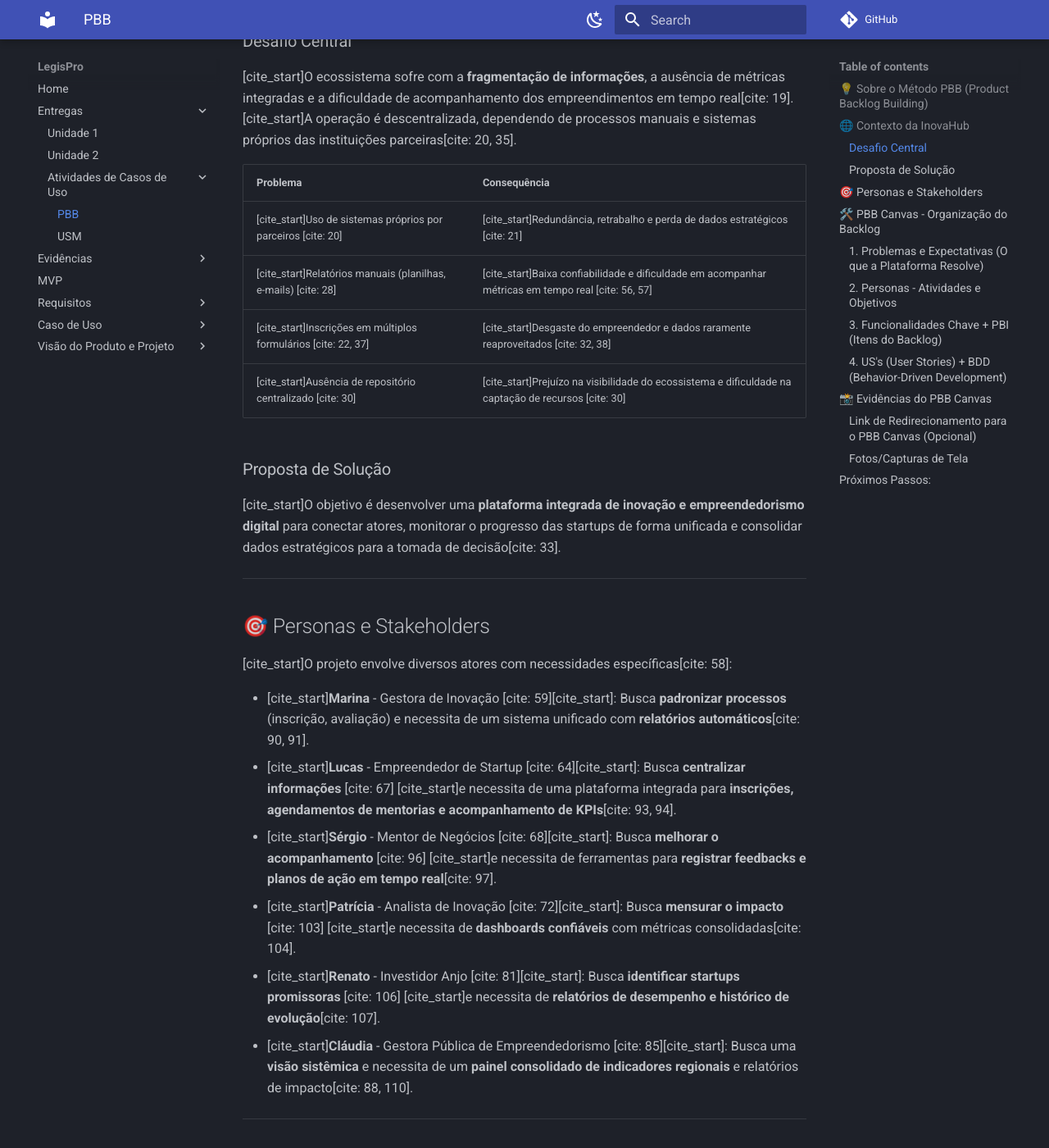
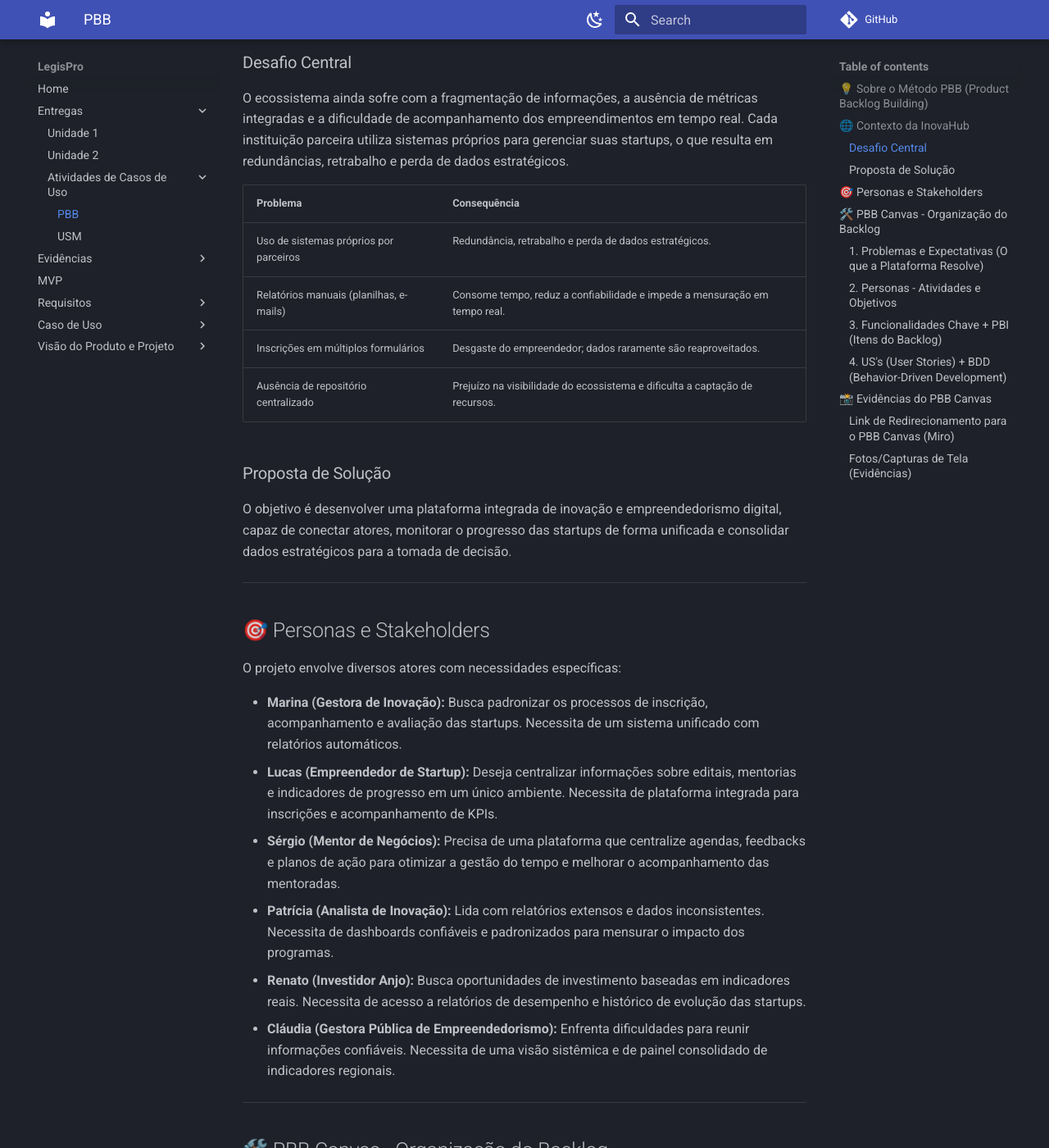
Before and after one commit to mdsreq-fga-unb/REQ-2025.2-T02-ProJuris, an MkDocs documentation site: the page built from docs/Entregas/CasosDeUso/PBB.md, in a window 1280 px wide and 1400 px high, scrolled down 642 px. Shown: the whole window at 82% size. Built offline with MkDocs 1.6.1 and Material for MkDocs 9.7.7, drawn with Linux system fonts in a browser that asks for light colours; comment, search, counter and statistics services are not loaded; some of the changed text lies outside the part shown.

Commit message:
UPDATE PBB.md e USM.md

````diff
--- a/docs/Entregas/CasosDeUso/PBB.md
+++ b/docs/Entregas/CasosDeUso/PBB.md
@@ -1,71 +1,63 @@
 # 🚀 Estudo de Caso PBB: InovaHub
+
 
 ## 💡 Sobre o Método PBB (Product Backlog Building)
 
-O PBB é um método estruturado e um Canvas que auxilia na elaboração, criação e refinamento de um **Product Backlog**. O objetivo é melhorar a clareza sobre o produto para todos os envolvidos, preparando o backlog para que a equipe de desenvolvimento comece a trabalhar de forma ágil e eficaz.
+O PBB (Product Backlog Building) é uma abordagem estruturada que ajuda equipes a traduzirem visões estratégicas e problemas complexos em funcionalidades priorizadas e histórias de usuário claras. O método e seu Canvas auxiliam na elaboração, criação e refinamento de um Product Backlog, melhorando a clareza sobre o produto para todos os envolvidos no desenvolvimento.
 
-> [cite_start]O método PBB ajuda equipes a traduzirem visões estratégicas e problemas complexos em funcionalidades priorizadas e histórias de usuário claras, alinhando objetivos de diversos atores em torno de um produto digital ou serviço[cite: 11, 12].
+> O desenvolvimento de produtos digitais voltados à inovação e ao empreendedorismo requer um olhar sistêmico sobre como ideias são geradas, testadas e transformadas em soluções reais de impacto.
 
 ---
 
 ## 🌐 Contexto da InovaHub
 
-[cite_start]A **InovaHub** é uma rede nacional integrada que conecta e fomenta o ecossistema de inovação e empreendedorismo, incluindo incubadoras, parques tecnológicos, startups e aceleradoras em todo o território[cite: 13, 17]. [cite_start]Seu propósito é fortalecer a colaboração entre universidades, empresas e governos[cite: 18].
+A **InovaHub** é uma rede integrada de inovação e empreendedorismo que conecta incubadoras, parques tecnológicos, startups e aceleradoras em todo o território nacional. Seu propósito é fomentar o desenvolvimento de negócios inovadores e fortalecer o ambiente de colaboração entre universidades, empresas e governos.
 
 ### Desafio Central
 
-[cite_start]O ecossistema sofre com a **fragmentação de informações**, a ausência de métricas integradas e a dificuldade de acompanhamento dos empreendimentos em tempo real[cite: 19]. [cite_start]A operação é descentralizada, dependendo de processos manuais e sistemas próprios das instituições parceiras[cite: 20, 35].
+O ecossistema ainda sofre com a fragmentação de informações, a ausência de métricas integradas e a dificuldade de acompanhamento dos empreendimentos em tempo real. Cada instituição parceira utiliza sistemas próprios para gerenciar suas startups, o que resulta em redundâncias, retrabalho e perda de dados estratégicos.
 
 | Problema | Consequência |
 | :--- | :--- |
-| [cite_start]Uso de sistemas próprios por parceiros [cite: 20] | [cite_start]Redundância, retrabalho e perda de dados estratégicos [cite: 21] |
-| [cite_start]Relatórios manuais (planilhas, e-mails) [cite: 28] | [cite_start]Baixa confiabilidade e dificuldade em acompanhar métricas em tempo real [cite: 56, 57] |
-| [cite_start]Inscrições em múltiplos formulários [cite: 22, 37] | [cite_start]Desgaste do empreendedor e dados raramente reaproveitados [cite: 32, 38] |
-| [cite_start]Ausência de repositório centralizado [cite: 30] | [cite_start]Prejuízo na visibilidade do ecossistema e dificuldade na captação de recursos [cite: 30] |
+| Uso de sistemas próprios por parceiros | Redundância, retrabalho e perda de dados estratégicos. |
+| Relatórios manuais (planilhas, e-mails) | Consome tempo, reduz a confiabilidade e impede a mensuração em tempo real. |
+| Inscrições em múltiplos formulários | Desgaste do empreendedor; dados raramente são reaproveitados. |
+| Ausência de repositório centralizado | Prejuízo na visibilidade do ecossistema e dificulta a captação de recursos. |
 
 ### Proposta de Solução
 
-[cite_start]O objetivo é desenvolver uma **plataforma integrada de inovação e empreendedorismo digital** para conectar atores, monitorar o progresso das startups de forma unificada e consolidar dados estratégicos para a tomada de decisão[cite: 33].
+O objetivo é desenvolver uma plataforma integrada de inovação e empreendedorismo digital, capaz de conectar atores, monitorar o progresso das startups de forma unificada e consolidar dados estratégicos para a tomada de decisão.
 
 ---
 
 ## 🎯 Personas e Stakeholders
 
-[cite_start]O projeto envolve diversos atores com necessidades específicas[cite: 58]:
+O projeto envolve diversos atores com necessidades específicas:
 
-* [cite_start]**Marina** - Gestora de Inovação [cite: 59][cite_start]: Busca **padronizar processos** (inscrição, avaliação) e necessita de um sistema unificado com **relatórios automáticos**[cite: 90, 91].
-* [cite_start]**Lucas** - Empreendedor de Startup [cite: 64][cite_start]: Busca **centralizar informações** [cite: 67] [cite_start]e necessita de uma plataforma integrada para **inscrições, agendamentos de mentorias e acompanhamento de KPIs**[cite: 93, 94].
-* [cite_start]**Sérgio** - Mentor de Negócios [cite: 68][cite_start]: Busca **melhorar o acompanhamento** [cite: 96] [cite_start]e necessita de ferramentas para **registrar feedbacks e planos de ação em tempo real**[cite: 97].
-* [cite_start]**Patrícia** - Analista de Inovação [cite: 72][cite_start]: Busca **mensurar o impacto** [cite: 103] [cite_start]e necessita de **dashboards confiáveis** com métricas consolidadas[cite: 104].
-* [cite_start]**Renato** - Investidor Anjo [cite: 81][cite_start]: Busca **identificar startups promissoras** [cite: 106] [cite_start]e necessita de **relatórios de desempenho e histórico de evolução**[cite: 107].
-* [cite_start]**Cláudia** - Gestora Pública de Empreendedorismo [cite: 85][cite_start]: Busca uma **visão sistêmica** e necessita de um **painel consolidado de indicadores regionais** e relatórios de impacto[cite: 88, 110].
+* **Marina (Gestora de Inovação):** Busca padronizar os processos de inscrição, acompanhamento e avaliação das startups. Necessita de um sistema unificado com relatórios automáticos.
+* **Lucas (Empreendedor de Startup):** Deseja centralizar informações sobre editais, mentorias e indicadores de progresso em um único ambiente. Necessita de plataforma integrada para inscrições e acompanhamento de KPIs.
+* **Sérgio (Mentor de Negócios):** Precisa de uma plataforma que centralize agendas, feedbacks e planos de ação para otimizar a gestão do tempo e melhorar o acompanhamento das mentoradas.
+* **Patrícia (Analista de Inovação):** Lida com relatórios extensos e dados inconsistentes. Necessita de dashboards confiáveis e padronizados para mensurar o impacto dos programas.
+* **Renato (Investidor Anjo):** Busca oportunidades de investimento baseadas em indicadores reais. Necessita de acesso a relatórios de desempenho e histórico de evolução das startups.
+* **Cláudia (Gestora Pública de Empreendedorismo):** Enfrenta dificuldades para reunir informações confiáveis. Necessita de uma visão sistêmica e de painel consolidado de indicadores regionais.
 
 ---
 
 ## 🛠️ PBB Canvas - Organização do Backlog
 
-Esta seção deve refletir as informações que você gerou no PBB Canvas (Miro/Ferramenta).
-
 ### 1. Problemas e Expectativas (O que a Plataforma Resolve)
 
-A tabela a seguir resume a conexão entre os problemas atuais da InovaHub e as expectativas de solução por meio da plataforma integrada.
-
-| [cite_start]Problemas [cite: 19, 21, 29, 31, 39, 41, 43, 53, 56, 57] | [cite_start]Expectativas / Soluções [cite: 91, 94, 97, 104, 107, 110] |
+| Problemas | Expectativas / Soluções |
 | :--- | :--- |
-| Dados dispersos e falta de visão confiável e unificada | Sistema unificado para a gestão do ecossistema de inovação |
-| Uso de ferramentas e organização de dados não padronizada | Dados e ferramentas padronizados, informações facilmente visualizáveis |
-| Dificuldade em compartilhar e gerenciar dados de forma integrada | Facilitação na análise para a atuação de cada persona |
-| Dificuldade em acompanhar métricas de desempenho dos programas e startups | Centralização dos dados em uma plataforma única com Dashboard para análise |
-| Dificuldade na tomada de decisão e em mensurar o impacto das políticas | Painel com indicadores confiáveis e unificado entre os resultados |
-| Dificuldade em identificar boas oportunidades de investimento | Melhor disposição de dados estratégicos das startups para identificar oportunidades |
-| Inscrições, editais e mentorias dispostos de forma não organizada | Sistema unificado para gestão de editais, mentorias e suas inscrições |
-| Mentorias sem organização ou processo estruturado | Funcionalidade que auxilia na gestão rápida de reuniões, feedbacks e planos de ação |
-| Formulários repetitivos (Redundância e Retrabalho) | Salvamento de dados recorrentemente utilizados em todas as inscrições |
-| Comunicações dispersas e triagem manual | Integração entre as diferentes personas e processo digital para triagem de candidaturas |
+| Dados dispersos e falta de visão confiável e unificada | Sistema unificado para a gestão do ecossistema de inovação e integração entre as personas. |
+| Uso de ferramentas e organização de dados não padronizada | Dados e ferramentas padronizados, informações facilmente visualizáveis. |
+| Dificuldade em acompanhar métricas de desempenho dos programas e startups | Centralização dos dados em uma plataforma única com Dashboard para análise. |
+| Dificuldade na tomada de decisão e em mensurar o impacto das políticas | Painel com indicadores confiáveis e unificado para Gestores e Analistas. |
+| Inscrições, editais e mentorias dispostos de forma não organizada | Sistema unificado para gestão de editais, mentorias e suas inscrições. |
+| Formulários repetitivos (Redundância e Retrabalho) | Salvamento de dados recorrentemente utilizados em todas as inscrições. |
+| Mentorias sem organização ou processo estruturado | Funcionalidade que auxilia na gestão rápida de reuniões, feedbacks e planos de ação. |
 
 ### 2. Personas - Atividades e Objetivos
-
-*Aqui você listará as principais atividades e objetivos de cada persona que a plataforma deve suportar.*
 
 | Persona | Atividades que a Plataforma deve Suportar | Principais Objetivos na Plataforma |
 | :--- | :--- | :--- |
@@ -78,71 +70,43 @@
 
 ### 3. Funcionalidades Chave + PBI (Itens do Backlog)
 
-*Nesta seção você deve listar as funcionalidades que derivam das necessidades, transformando-as em Itens de Backlog do Produto (PBI).*
-
-| Funcionalidade (Título) | Item do Backlog do Produto (PBI) | Qual Necessidade Atende (Exemplo) |
+| Funcionalidade (Título) | Item do Backlog do Produto (PBI) | Qual Necessidade Atende |
 | :--- | :--- | :--- |
-| **Módulo de Inscrições Unificado** | Formulário de Inscrição Inteligente (com pré-preenchimento) | [cite_start]Redundância e Retrabalho (Lucas) [cite: 66, 94] |
-| **Dashboard de Monitoramento de Startups** | Painel com KPIs de Crescimento e Maturidade em tempo real | [cite_start]Dificuldade em acompanhar desempenho (Marina, Patrícia) [cite: 62, 79] |
-| **Sistema de Gestão de Mentorias** | Agendamento, registro de feedback e plano de ação centralizado | [cite_start]Mentorias sem estrutura (Sérgio) [cite: 70, 97] |
-| **Portal de Editais e Oportunidades** | Centralização e filtro por fase/setor da startup | [cite_start]Comunicações dispersas (Lucas) [cite: 32, 94] |
-| **Módulo de Relatórios e Indicadores** | Relatórios automáticos e Dashboards consolidados para Gestores/Analistas | [cite_start]Relatórios manuais e dados inconsistentes (Marina, Patrícia) [cite: 56, 79] |
-| **Visualização do Ecossistema (Mapas/Conexões)** | Painel de Indicadores Regionais e Interconexão de Atores | [cite_start]Dificuldade em reunir informações (Cláudia) [cite: 87, 110] |
+| **Módulo de Inscrições Unificado** | Formulário de Inscrição Inteligente (com pré-preenchimento e reaproveitamento de dados) | Redundância e Retrabalho (Lucas) |
+| **Dashboard de Monitoramento de Startups** | Painel com KPIs de Crescimento e Maturidade em tempo real (filtros por setor e fase) | Dificuldade em acompanhar desempenho (Marina, Patrícia, Renato) |
+| **Sistema de Gestão de Mentorias** | Agendamento, registro de feedback e plano de ação centralizado | Mentorias sem estrutura (Sérgio) |
+| **Portal de Editais e Oportunidades** | Centralização e filtro de chamadas públicas e programas de fomento | Comunicações dispersas (Lucas) |
+| **Módulo de Relatórios e Indicadores** | Relatórios automáticos e Dashboards consolidados (para tomada de decisão) | Relatórios manuais e dados inconsistentes (Marina, Patrícia) |
+| **Painel de Visão Sistêmica** | Painel consolidado de Indicadores Regionais e visualização de conexões entre atores | Dificuldade em reunir informações (Cláudia) |
 
 ### 4. US's (User Stories) + BDD (Behavior-Driven Development)
 
-*Aqui você detalhará algumas das funcionalidades mais críticas no formato de User Stories e seus critérios de aceite BDD.*
+**US para Inscrição (Lucas):**
+* **US:** Como **Lucas (Empreendedor)**, eu quero que meus dados de cadastro sejam **salvos e reutilizados automaticamente** em diferentes formulários de inscrição, para que eu não precise preencher informações repetitivas a cada novo programa.
+* **Critérios de Aceite (BDD):**
+    * **Dado** que Lucas preencheu o formulário de cadastro inicial da InovaHub.
+    * **Quando** ele iniciar uma nova inscrição em um Edital de uma incubadora parceira.
+    * **Então** os campos com informações recorrentes (nome, e-mail, dados da startup, etc.) devem ser pré-preenchidos, permitindo apenas a revisão.
 
-**Exemplo de US para Inscrição:**
-
-* [cite_start]**US:** Como **Lucas (Empreendedor)**, eu quero que meus dados de cadastro sejam **salvos e reutilizados automaticamente** em diferentes formulários de inscrição, para que eu não precise preencher informações repetitivas a cada novo programa. [cite: 66, 94]
-* **Critérios de Aceite (BDD):**
-    * **Dado** que Lucas preencheu o formulário de cadastro inicial.
-    * **Quando** ele iniciar uma nova inscrição em um Edital.
-    * **Então** os campos como nome, e-mail e dados da startup (CNPJ, Setor) devem ser pré-preenchidos.
-
-**Exemplo de US para Relatório:**
-
-* [cite_start]**US:** Como **Marina (Gestora de Inovação)**, eu quero um **dashboard que compare automaticamente o desempenho das startups** de diferentes programas que gerencio, para que eu possa prestar contas de forma padronizada aos órgãos financiadores. [cite: 62, 91]
+**US para Relatório (Marina):**
+* **US:** Como **Marina (Gestora de Inovação)**, eu quero um **dashboard que compare automaticamente o desempenho das startups** de diferentes programas que gerencio, para que eu possa prestar contas de forma padronizada aos órgãos financiadores.
 * **Critérios de Aceite (BDD):**
     * **Dado** que Marina está no Dashboard de Gestão.
-    * **Quando** ela selecionar dois ou mais Programas (ex: Incubação A e Aceleração B).
-    * **Então** o sistema deve exibir um gráfico comparativo de **KPIs-chave** (ex: Faturamento e Empregos Gerados) e permitir a exportação em PDF.
+    * **Quando** ela selecionar dois ou mais Programas para comparação.
+    * **Então** o sistema deve exibir um gráfico comparativo de **KPIs-chave** (ex: Faturamento e Equipe) e permitir a exportação em formato padronizado.
 
 ---
 
 ## 📸 Evidências do PBB Canvas
 
-**Este é o ponto onde você insere as imagens do seu trabalho!**
+*Aqui você deve inserir os links ou as tags de imagem para os prints do seu PBB Canvas no Miro.*
 
-Aqui você deve colocar os *links* para as fotos ou, se preferir, usar as *tags de imagem* (que funcionam bem em Markdown/GitPages) para representar os artefatos visuais do seu trabalho no Miro ou Canvas.
+### Link de Redirecionamento para o PBB Canvas (Miro)
 
-**Guia de Evidências:**
+* [Acesse o PBB Canvas Completo no Miro Aqui](**[INSIRA O LINK DO SEU CANVAS AQUI]**)
 
-1.  **Imagem do PBB Canvas Completo:** Mostre o canvas em sua totalidade, com os quadrantes preenchidos.
-    * ``
-2.  **Imagem do Quadrante de Problemas e Expectativas:** Destaque o mapeamento dos problemas da InovaHub para as soluções propostas.
-    * ``
-3.  **Imagem do Quadrante de Personas e Atividades/Objetivos:** Destaque as personas mapeadas com suas ações na plataforma.
-    * ``
+### Fotos/Capturas de Tela (Evidências)
 
-Você pode substituir as tags de imagem pelos arquivos que você enviou ou que estão no link do Miro (se o link for público ou puder ser transformado em um *embed* ou *print*).
-
-```markdown
-### Link de Redirecionamento para o PBB Canvas (Opcional)
-
-* [Acesse o PBB Canvas Completo no Miro Aqui]([Link de Redirecionamento para o PBB Canvas])
-
-### Fotos/Capturas de Tela
-
-* **PBB Canvas Completo:** * **Mapeamento Problemas x Expectativas:** * **Personas e Atividades:** ```
-
----
-
-## Próximos Passos:
-
-1.  **Copie e Cole** todo o código Markdown acima em um novo arquivo `.md` (ex: `inova_hub_pbb.md`) no seu repositório GitPages.
-2.  **Preencha os seus links** no campo `[Link de Redirecionamento para o PBB Canvas Aqui]` e nas tags de imagem com o que você deseja que seja exibido.
-3.  **Adicione mais US's e BDDs** na Seção 4 para detalhar as outras funcionalidades chave que você identificou.
-
-O que você achou dessa estrutura? Posso te ajudar a refinar ou a detalhar mais alguma *User Story* específica?
+* **PBB Canvas Completo:**
+* **Mapeamento Problemas x Expectativas:**
+* **Personas e Atividades:**
````
Also changed, not shown: docs/Entregas/CasosDeUso/USM.md (+1 -1 lines).
